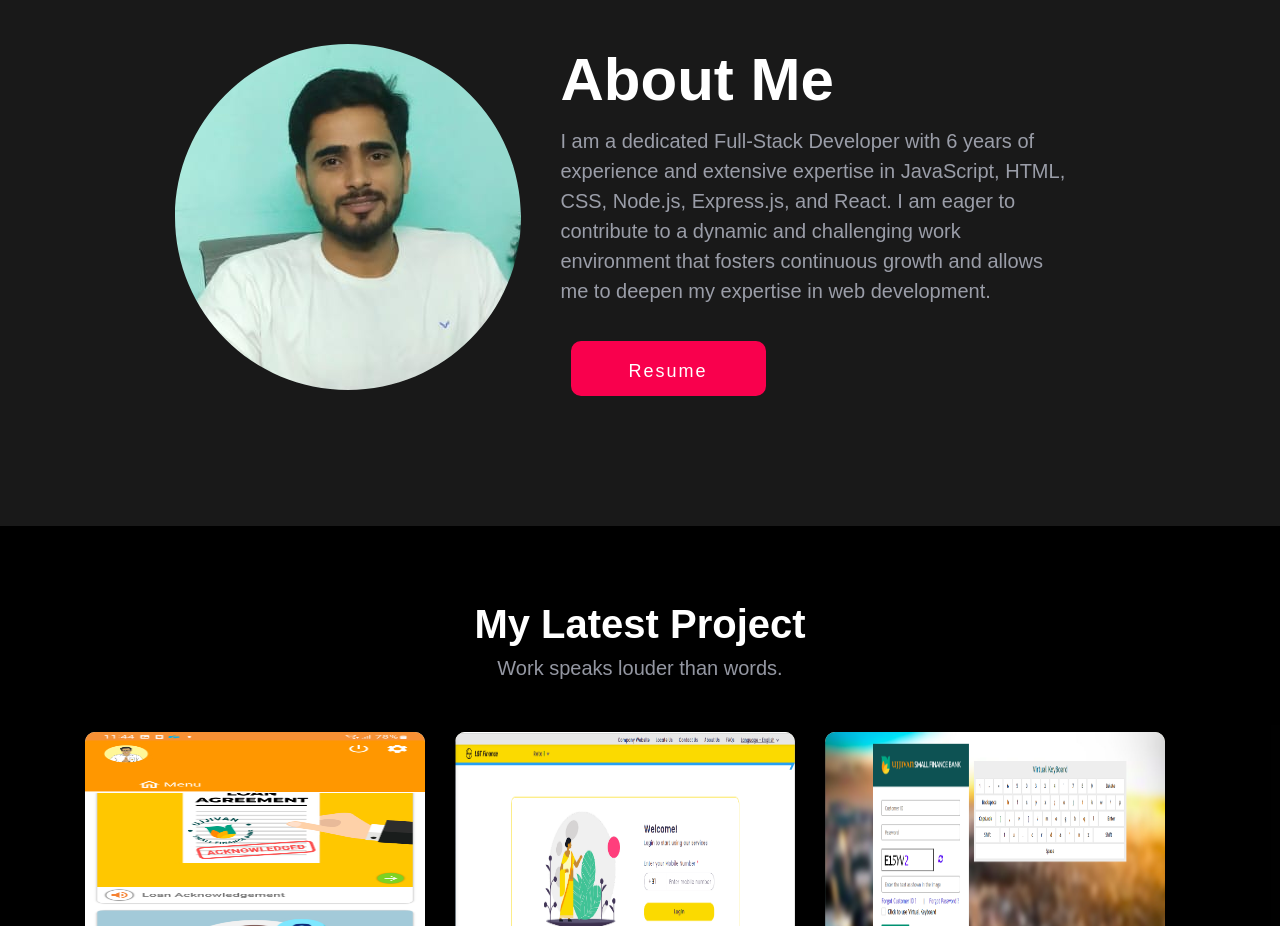
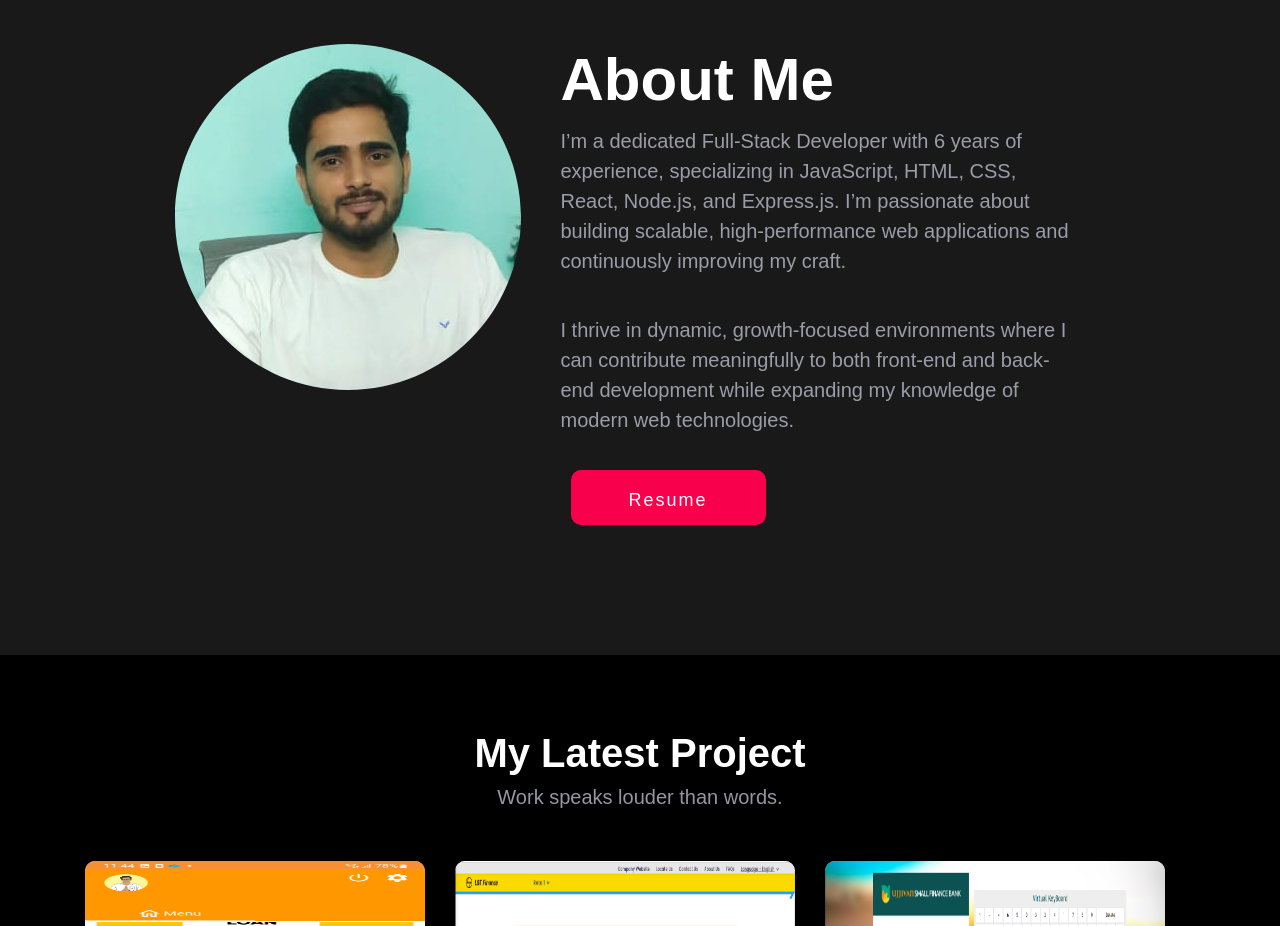
Before and after one commit to lokesh15mca/Portfolio, a React (Create React App) app: page / in a window 1280 px wide. Shown: the part 800-1726 px from the top of the page. Built offline with nearby package versions, Linux system fonts and the light colour scheme.

Commit message:
Update About.jsx

```diff
--- a/src/components/About.jsx
+++ b/src/components/About.jsx
@@ -13,7 +13,10 @@ function About() {
           <div className="col__2">
             <h1 className="about__heading">About Me</h1>
             <div className="about__meta">
-              <p className="about__text p__color">I am a dedicated Full-Stack Developer with 6 years of experience and extensive expertise in JavaScript, HTML, CSS, Node.js, Express.js, and React. I am eager to contribute to a dynamic and challenging work environment that fosters continuous growth and allows me to deepen my expertise in web development.</p>
+              <p className="about__text p__color">I’m a dedicated Full-Stack Developer with 6 years of experience, specializing in JavaScript, HTML, CSS, React, Node.js, and Express.js. I’m passionate about building scalable, high-performance web applications and continuously improving my craft.
+</p><br />
+                <p className="about__text p__color">I thrive in dynamic, growth-focused environments where I can contribute meaningfully to both front-end and back-end development while expanding my knowledge of modern web technologies.
+</p>
 
               <div className="about__button d__flex align__items__center">
                 <a style={{display: "table-cell"}} target="_blank" rel = "noopener noreferrer" href="https://drive.google.com/file/d/1wMZIDzelRma-jJRYMGeAkkM0epBczH9A/view?usp=sharing">
```
